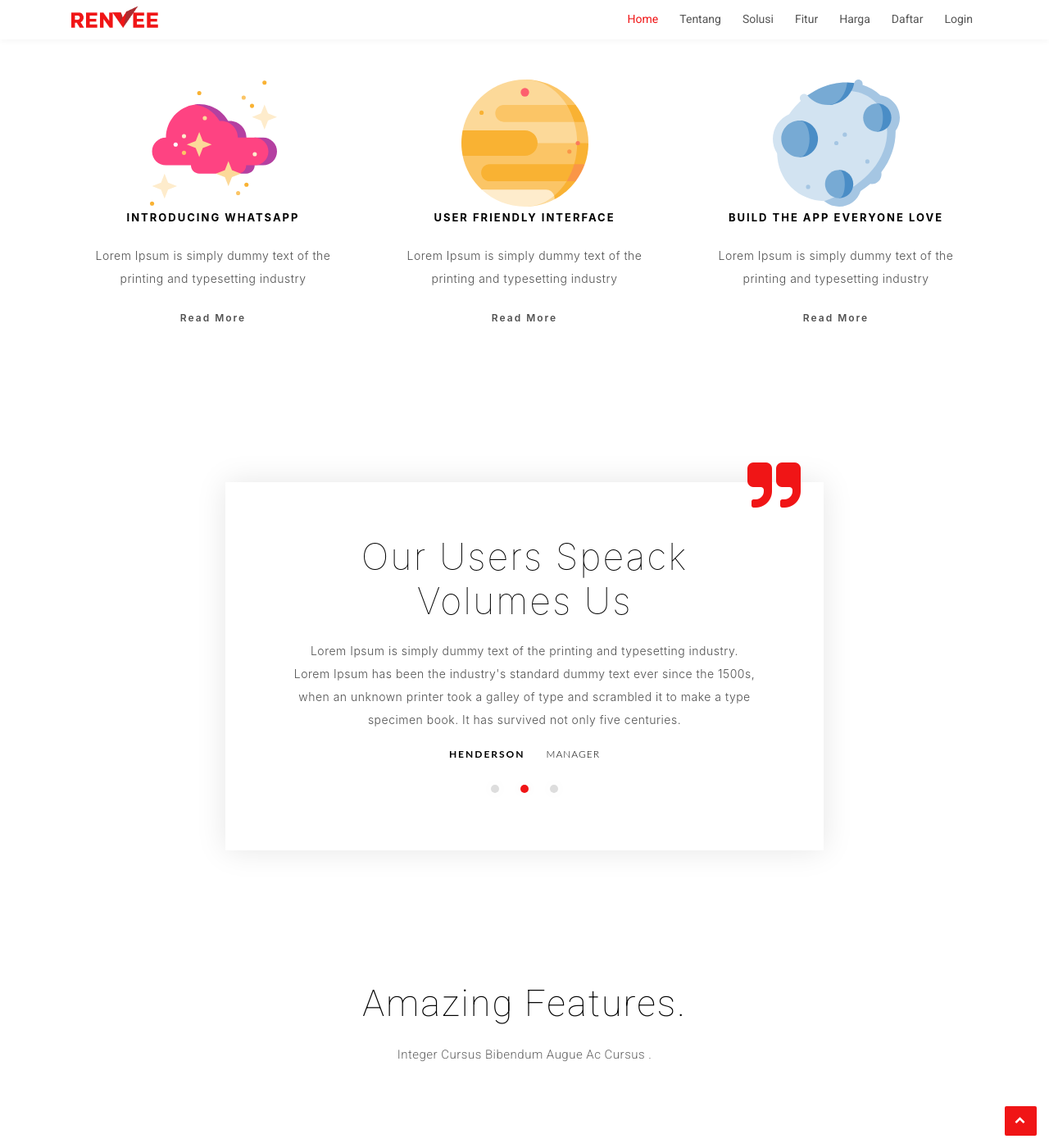
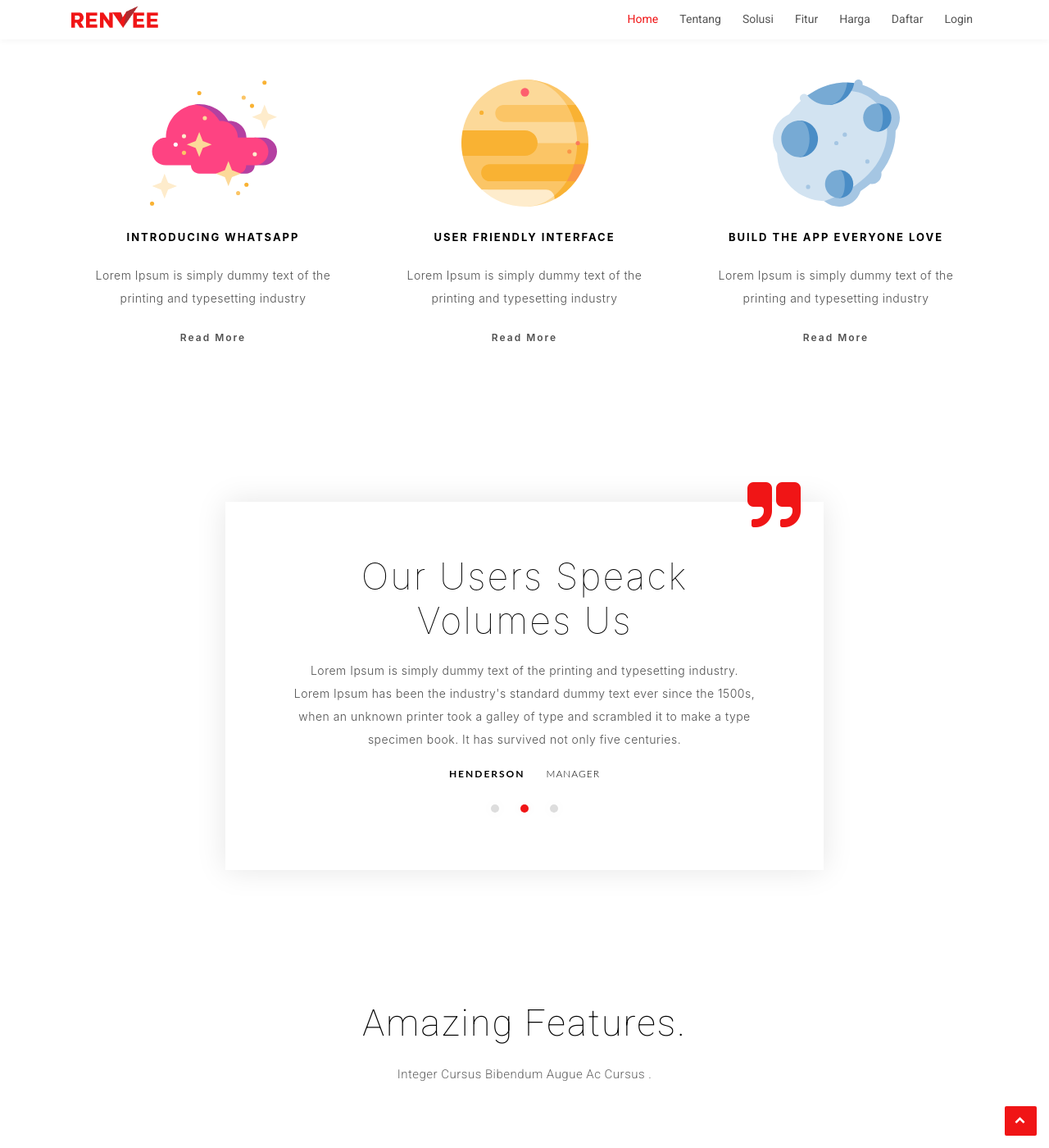
Before and after one commit to kemtol/renvee, a Jekyll site: the page built from index.html, in a window 1280 px wide and 1400 px high, scrolled down 925 px. Shown: the whole window at 82% size. Built offline with Jekyll 4.4.1, drawn with Linux system fonts in a browser that asks for light colours.

Commit message:
Modified icon

```diff
--- a/_includes/get-started-segment.html
+++ b/_includes/get-started-segment.html
@@ -16,7 +16,7 @@
 
         <div class="col-md-6 col-lg-4">
           <div class="feature-block">
-            <img src="img/svg/cloud.svg" alt="img" class="img-fluid w-50">
+            <img src="img/svg/cloud.svg" alt="img" class="img-fluid w-50 mb-4">
             <h4>introducing whatsapp</h4>
             <p>Lorem Ipsum is simply dummy text of the printing and typesetting industry</p>
             <a href="#">read more</a>
@@ -25,7 +25,7 @@
 
         <div class="col-md-6 col-lg-4">
           <div class="feature-block">
-            <img src="img/svg/planet.svg" alt="img" class="img-fluid w-50">
+            <img src="img/svg/planet.svg" alt="img" class="img-fluid w-50 mb-4">
             <h4>user friendly interface</h4>
             <p>Lorem Ipsum is simply dummy text of the printing and typesetting industry</p>
             <a href="#">read more</a>
@@ -34,7 +34,7 @@
 
         <div class="col-md-6 col-lg-4">
           <div class="feature-block">
-            <img src="img/svg/asteroid.svg" alt="img" class="img-fluid w-50">
+            <img src="img/svg/asteroid.svg" alt="img" class="img-fluid w-50 mb-4">
             <h4>build the app everyone love</h4>
             <p>Lorem Ipsum is simply dummy text of the printing and typesetting industry</p>
             <a href="#">read more</a>
--- a/css/style.css
+++ b/css/style.css
@@ -1074,7 +1074,7 @@ body.mobile-nav-active #mobile-nav-toggle i {
 #blog .block-blog .content-blog h4 {
   line-height: 24px;
   margin-bottom: 20px;
-  text-transform: capitalize;
+  /*text-transform: capitalize;*/
   font-weight: normal;
   letter-spacing: 0;
   font-size: 16px;
```
